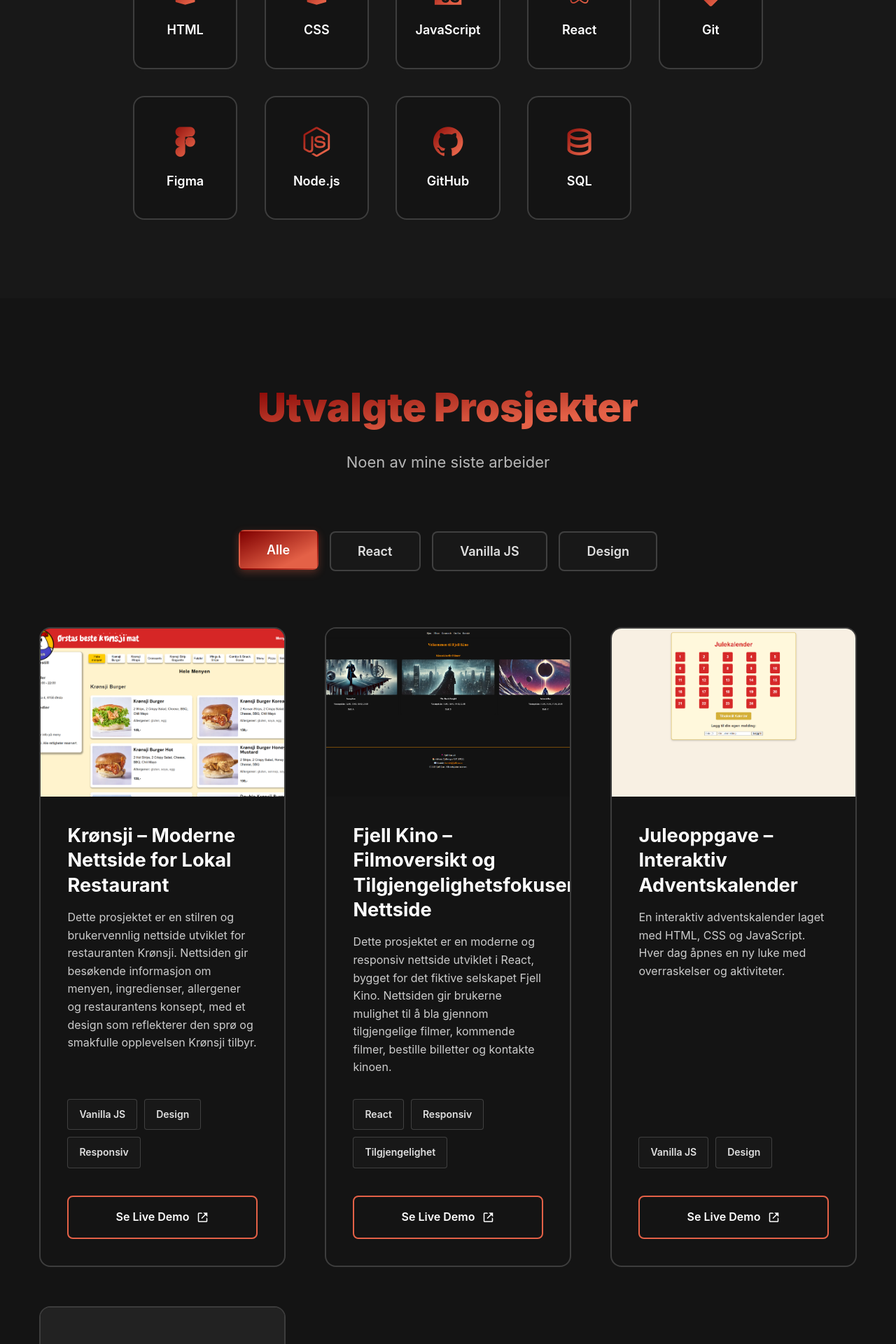
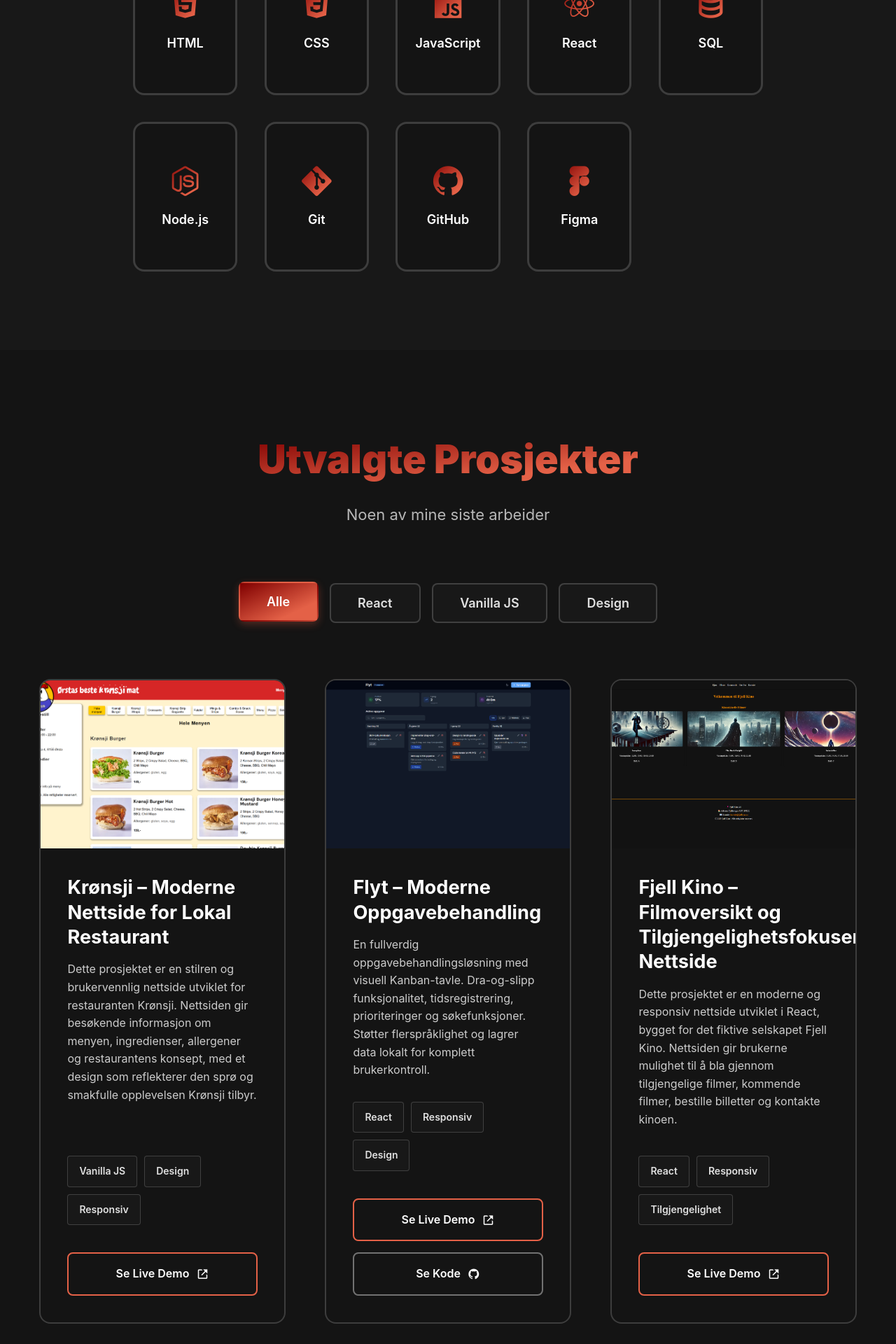
Before and after one commit to Olebraende/portfolio-olebrande, a React (Vite) app: page / in a window 1280 px wide. Shown: the part 2300-4220 px from the top of the page at 70% size. Built offline with nearby package versions, Linux system fonts and the light colour scheme.

Commit message:
Refactor code structure for improved readability and maintainability

```diff
--- a/src/components/sections/Skills.jsx
+++ b/src/components/sections/Skills.jsx
@@ -12,11 +12,11 @@ const Skills = () => {
     { name: 'CSS', icon: 'bxl-css3' },
     { name: 'JavaScript', icon: 'bxl-javascript' },
     { name: 'React', icon: 'bxl-react' },
+    { name: 'SQL', icon: 'bx-data' },
+    { name: 'Node.js', icon: 'bxl-nodejs' },
     { name: 'Git', icon: 'bxl-git' },
+    { name: 'GitHub', icon: 'bxl-github' },
     { name: 'Figma', icon: 'bxl-figma' },
-    { name: 'Node.js', icon: 'bxl-nodejs' },
-    { name: 'GitHub', icon: 'bxl-github' },
-    { name: 'SQL', icon: 'bx-data' },
   ];
 
   return (
--- a/src/components/ui/ProjectCard.jsx
+++ b/src/components/ui/ProjectCard.jsx
@@ -27,6 +27,7 @@ const ProjectCard = ({ project }) => {
           ))}
         </div>
 
+        <div className={styles.buttons}>
           <a
             href={project.liveUrl}
             target="_blank"
@@ -36,6 +37,19 @@ const ProjectCard = ({ project }) => {
             {t.projects.viewLive}
             <i className="bx bx-link-external"></i>
           </a>
+
+          {project.githubUrl && (
+            <a
+              href={project.githubUrl}
+              target="_blank"
+              rel="noopener noreferrer"
+              className={`${styles.btn} ${styles.btnSecondary}`}
+            >
+              {t.projects.viewCode}
+              <i className="bx bxl-github"></i>
+            </a>
+          )}
+        </div>
       </div>
     </div>
   );
--- a/src/data/projects.js
+++ b/src/data/projects.js
@@ -16,6 +16,21 @@ export const projectsData = [
   {
     id: 2,
     title: {
+      no: 'Flyt – Moderne Oppgavebehandling',
+      en: 'Flyt – Modern Task Management',
+    },
+    description: {
+      no: 'En fullverdig oppgavebehandlingsløsning med visuell Kanban-tavle. Dra-og-slipp funksjonalitet, tidsregistrering, prioriteringer og søkefunksjoner. Støtter flerspråklighet og lagrer data lokalt for komplett brukerkontroll.',
+      en: 'A full-featured task management solution with a visual Kanban board. Drag-and-drop functionality, time tracking, priorities, and search features. Supports multiple languages and stores data locally for complete user control.',
+    },
+    image: '/pics/flyt-todo.png',
+    liveUrl: 'https://flyt-todo.netlify.app/',
+    githubUrl: 'https://github.com/Olebraende/todo',
+    tags: ['react', 'responsive', 'design'],
+  },
+  {
+    id: 3,
+    title: {
       no: 'Fjell Kino – Filmoversikt og Tilgjengelighetsfokusert Nettside',
       en: 'Fjell Kino – Movie Overview and Accessibility-Focused Website',
     },
@@ -28,7 +43,7 @@ export const projectsData = [
     tags: ['react', 'responsive', 'accessibility'],
   },
   {
-    id: 3,
+    id: 4,
     title: {
       no: 'Juleoppgave – Interaktiv Adventskalender',
       en: 'Christmas Task – Interactive Advent Calendar',
@@ -42,7 +57,7 @@ export const projectsData = [
     tags: ['vanilla', 'design'],
   },
   {
-    id: 4,
+    id: 5,
     title: {
       no: 'Pong-spill – Klassisk Arkadespill',
       en: 'Pong Game – Classic Arcade Game',
--- a/src/pages/Home.jsx
+++ b/src/pages/Home.jsx
@@ -4,7 +4,6 @@ import Hero from '../components/sections/Hero';
 import About from '../components/sections/About';
 import Skills from '../components/sections/Skills';
 import FeaturedProjects from '../components/sections/FeaturedProjects';
-import NowBuilding from '../components/sections/NowBuilding';
 
 const Home = () => {
   const { language } = useLanguage();
@@ -25,7 +24,6 @@ const Home = () => {
       <About />
       <Skills />
       <FeaturedProjects />
-      <NowBuilding />
     </>
   );
 };
--- a/src/styles/modules/ProjectCard.module.css
+++ b/src/styles/modules/ProjectCard.module.css
@@ -76,13 +76,19 @@
   text-transform: capitalize;
 }
 
+.buttons {
+  display: flex;
+  flex-direction: column;
+  gap: var(--space-sm);
+  margin-top: var(--space-md);
+}
+
 .btn {
   display: inline-flex;
   align-items: center;
   justify-content: center;
   gap: var(--space-xs);
   padding: var(--space-sm) var(--space-md);
-  margin-top: var(--space-md);
   font-size: var(--font-sm);
   font-weight: 600;
   color: var(--color-text);
@@ -91,12 +97,23 @@
   border-radius: var(--radius-md);
   transition: all var(--transition-base);
   text-align: center;
+  width: 100%;
 }
 
 .btn:hover {
   background-color: var(--color-accent);
   transform: translateY(-2px);
   box-shadow: 0 4px 12px rgba(228, 97, 71, 0.3);
+}
+
+.btnSecondary {
+  border-color: var(--color-border-hover);
+}
+
+.btnSecondary:hover {
+  background-color: var(--color-background);
+  border-color: var(--color-text-muted);
+  box-shadow: 0 4px 12px rgba(255, 255, 255, 0.1);
 }
 
 .btn i {
--- a/src/styles/modules/Skills.module.css
+++ b/src/styles/modules/Skills.module.css
@@ -65,18 +65,20 @@
   align-items: center;
   justify-content: center;
   gap: var(--space-sm);
-  padding: var(--space-lg);
+  padding: var(--space-xl);
   background-color: var(--color-background-secondary);
-  border: 2px solid var(--color-border);
+  border: 3px solid var(--color-border);
   border-radius: var(--radius-lg);
   transition: all var(--transition-base);
   cursor: default;
+  min-height: 140px;
 }
 
 .skillCard:hover {
   transform: translateY(-8px);
   border-color: var(--color-accent);
-  box-shadow: 0 10px 30px rgba(228, 97, 71, 0.2);
+  border-width: 3px;
+  box-shadow: 0 10px 30px rgba(228, 97, 71, 0.25);
 }
 
 .skillCard i {
```
Also changed, not shown: .claude/settings.local.json (deleted), public/pics/flyt-todo.png (added). Lines whose indentation alone changed are shown as unchanged.
